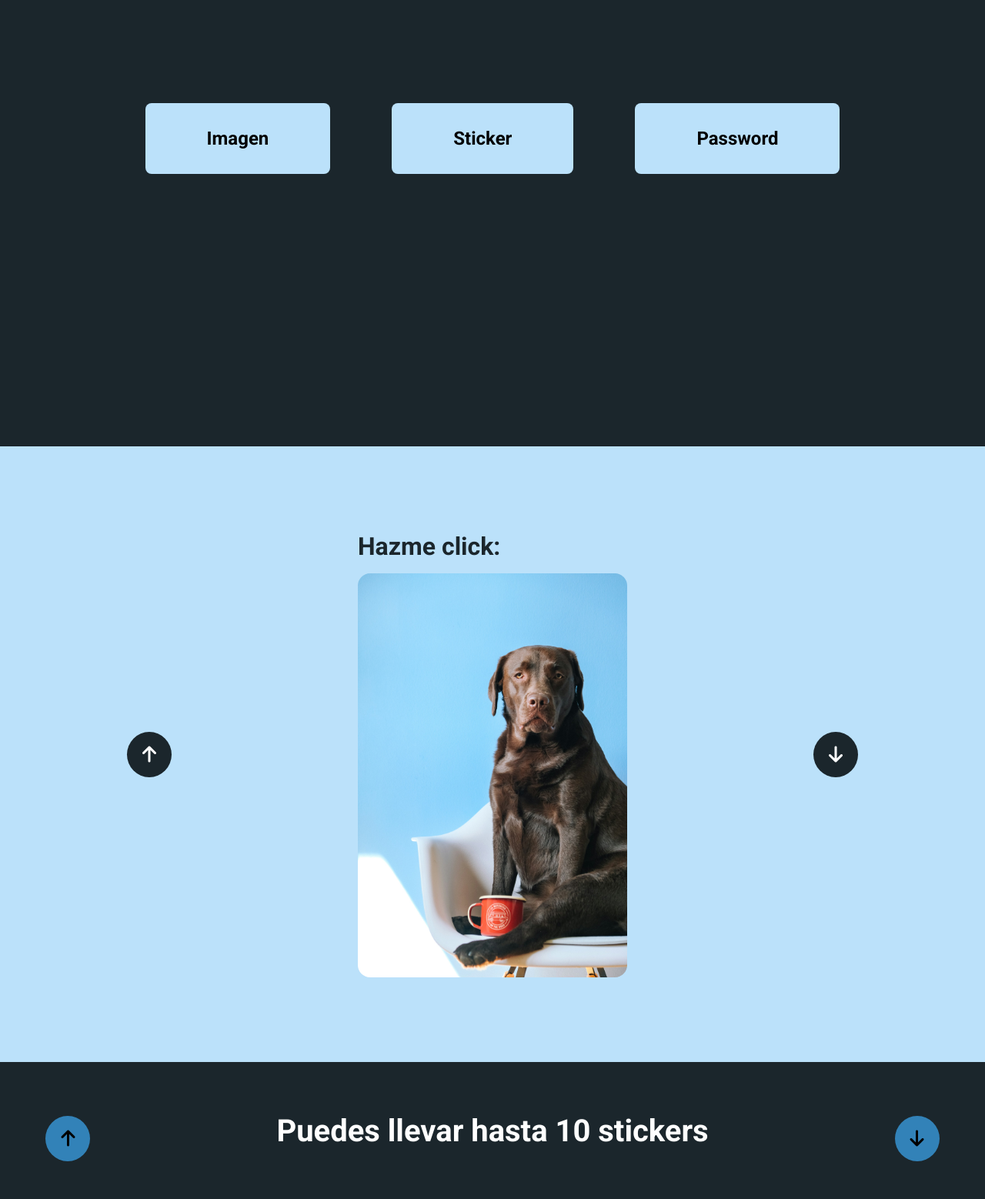
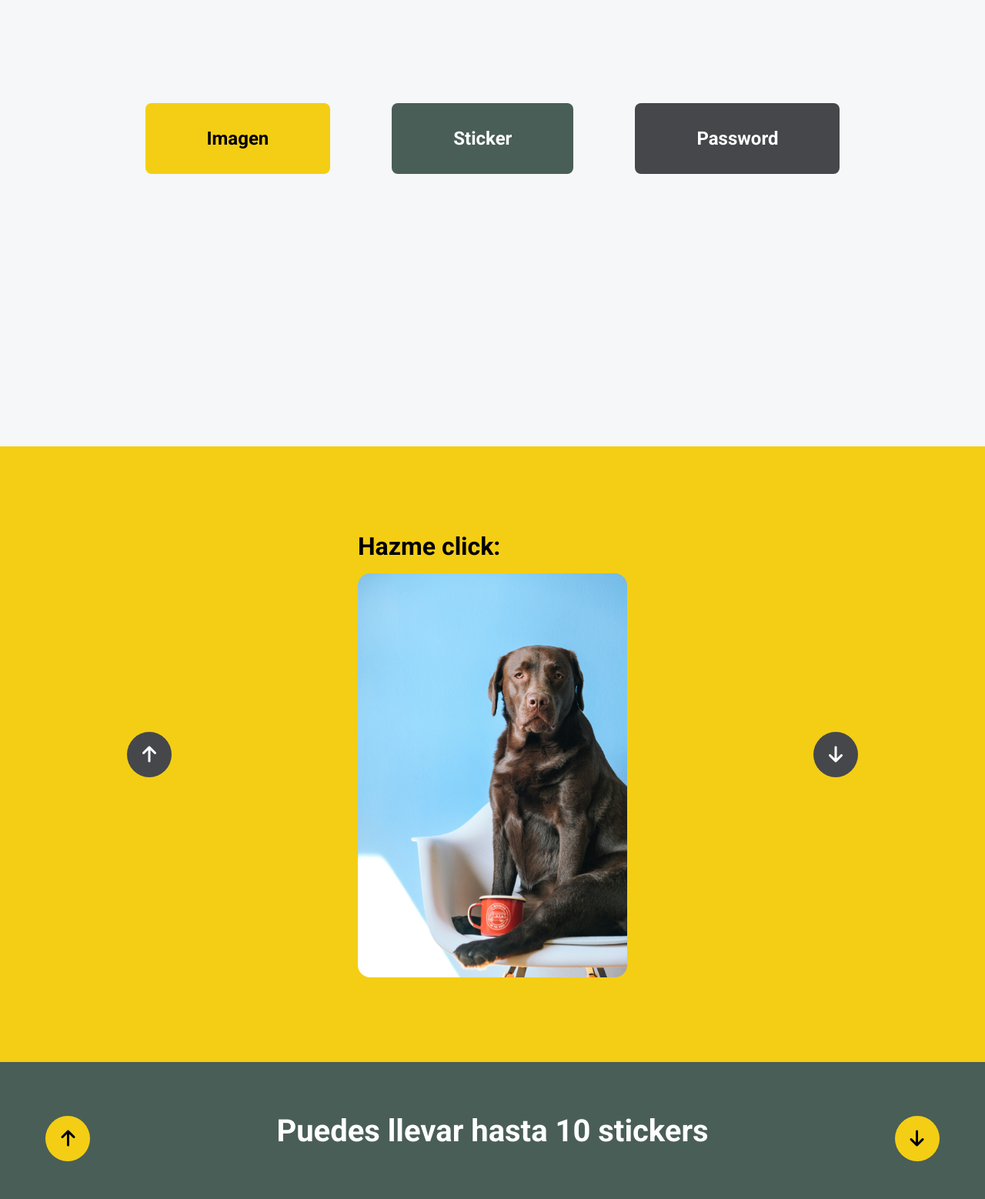
Before and after one commit to claudio-poblete/problemas-condiciones, a plain HTML site: page index.html in a window 1280 px wide. Shown: the part 220-1778 px from the top of the page at 77% size. Drawn offline with Linux system fonts and the light colour scheme.

Commit message:
modifiacion css

```diff
--- a/assets/css/style.css
+++ b/assets/css/style.css
@@ -14,13 +14,18 @@ body{
   font-family: 'Roboto', sans-serif;
 }
 
-.button-second-color{
-  background-color: #3282B8;
+.btn-primary{
+  background-color: #F4CE14;
   color: #000000;
 }
 
-.button-principal-color{
-  background-color: #1B262C;
+.btn-secondary{
+  background-color: #495E57;
+  color: #FFFFFF;
+}
+
+.btn-tertiary{
+  background-color: #45474B;
   color: #FFFFFF;
 }
 
@@ -35,13 +40,8 @@ body{
   border-radius: 50%;
 }
 
-.circle-button:hover{
-  background-color: #0F4C75;
-  transition: .6s ease-in-out;
-}
-
 .main-section{
-  background-color: #1B262C;
+  background-color: #F5F7F8;
   display: flex;
   align-items: center;
   justify-content: center;
@@ -58,8 +58,6 @@ a{
 }
 
 .button{
-  background-color: #BBE1FA;
-  color: #000000;
   padding: 2rem 5rem;
   font-weight: 700;
   font-size: 1.5rem;
@@ -68,20 +66,14 @@ a{
   border: none;
 }
 
-.button:hover{
+.button:hover, .circle-button:hover, .ver-btn:hover{
   transition: .6s ease-in-out;
-  background-color: #3282B8;
-  color: #FFFFFF;
-}
-
-.button:focus{
-  background-color: #0F4C75;
-  color: #FFFFFF;
+  transform: scale(1.1);
 }
 
 .img-section{
   height: 100vh;
-  background-color: #BBE1FA;
+  background-color: #F4CE14;
   display: flex;
   gap: 15rem;
   align-items: center;
@@ -96,7 +88,7 @@ a{
 
 .img-container h2{
   font-size: 2rem;
-  color: #1B262C;
+  color: #000000;
 }
 
 .dog-img{
@@ -109,7 +101,7 @@ a{
 
 .sticker-section{
   height: 100vh;
-  background-color: #1B262C;
+  background-color: #495E57;
   display: flex;
   flex-direction: column;
   gap: 3rem;
@@ -169,7 +161,6 @@ a{
 }
 
 .ver-btn{
-  color: #FFFFFF;
   padding: 0.8rem 4rem;
   font-weight: 700;
   font-size: 1rem;
@@ -181,15 +172,9 @@ a{
   border-radius: 0.5rem;
 }
 
-.ver-btn:hover{
-  background-color: #BBE1FA;
-  color: #1B262C;
-  transition: .6s ease-in-out;
-}
-
 .password-section{
   height: 100vh;
-  background-color: #0F4C75;
+  background-color: #45474B;
   display: flex;
   align-items: center;
   justify-content: center;
--- a/index.html
+++ b/index.html
@@ -10,20 +10,20 @@
 <body onload="myOnLoad()">
   <section id="main-section" class="main-section">
     <div class="button-container">
-      <a href="#img-section" class="button">
+      <a href="#img-section" class="button btn-primary">
         Imagen
       </a>
-      <a href="#sticker-section" class="button">
+      <a href="#sticker-section" class="button btn-secondary">
         Sticker
       </a>
-      <a href="#password-section" class="button">
+      <a href="#password-section" class="button btn-tertiary">
         Password
       </a>
     </div>
   </section>
   <section id="img-section" class="img-section">
     <div class="up-btn-container">
-      <a href="#main-section" class="button-principal-color circle-button">
+      <a href="#main-section" class="btn-tertiary circle-button">
         <i class="fa-solid fa-arrow-up fa-xl"></i>
       </a>
     </div>
@@ -32,18 +32,18 @@
       <img id="dog-img" class="dog-img" src="assets/imgs/Perro.jpg" alt="Perro">
     </div>
     <div class="up-btn-container">
-      <a href="#sticker-section" class="circle-button button-principal-color">
+      <a href="#sticker-section" class="btn-tertiary circle-button">
         <i class="fa-solid fa-arrow-down fa-xl"></i>
       </a>
     </div>
   </section>
   <section id="sticker-section" class="sticker-section">
     <div class="title">
-      <a href="#main-section" class="circle-button button-second-color">
+      <a href="#main-section" class="circle-button btn-primary">
         <i class="fa-solid fa-arrow-up fa-xl"></i>
       </a>
       <h2>Puedes llevar hasta 10 stickers</h2>
-      <a href="#password-section" class="circle-button button-second-color">
+      <a href="#password-section" class="circle-button btn-primary">
         <i class="fa-solid fa-arrow-down fa-xl"></i>
       </a>
     </div>
@@ -63,7 +63,7 @@
     </div>
     <div class="verification-container">
       <p id="verification-para" class="parrafo"></p>
-      <button id="verification-btn" class="button-second-color ver-btn border-button">Llevar</button>
+      <button id="verification-btn" class="btn-primary ver-btn border-button">Llevar</button>
     </div>
   </section>
   <section id="password-section" class="password-section">
@@ -84,10 +84,10 @@
       </div>
       <div id="pass-verification" class="pass-verification">
         <p id="pass-para" class="parrafo"></p>
-        <button id="pass-btn" class="button-principal-color ver-btn border-button">Ingresar</button>
+        <button id="pass-btn" class="btn-primary ver-btn border-button">Ingresar</button>
       </div>
       <div class="up-btn-container">
-        <a href="#main-section" class="button-principal-color circle-button">
+        <a href="#main-section" class="btn-primary circle-button">
           <i class="fa-solid fa-arrow-up fa-xl"></i>
         </a>
       </div>
```
